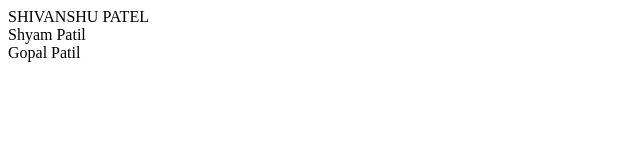
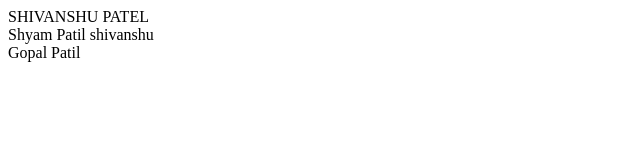
Before and after one commit to ShivanshuPatel/blog, a plain HTML site: page index.html in a window 1280 px wide. Shown: the full height of the page, 0-640 px from the left. Drawn offline with Linux system fonts and the light colour scheme.

Commit message:
Update index.html

```diff
--- a/index.html
+++ b/index.html
@@ -8,7 +8,7 @@
 <body>
     <div>SHIVANSHU PATEL</div>
     <div>
-        Shyam Patil
+        Shyam Patil shivanshu
     </div>
     <div>Gopal Patil</div>
 </body>
```
